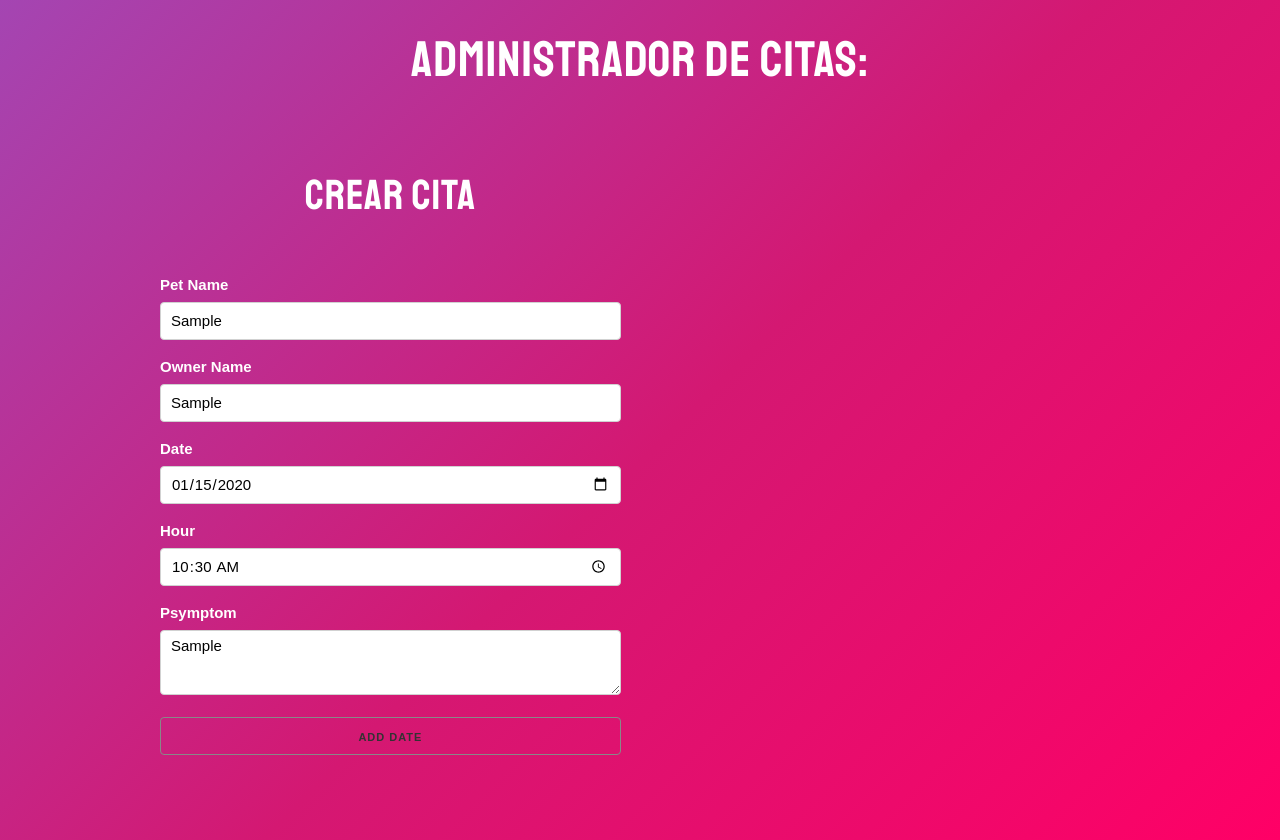
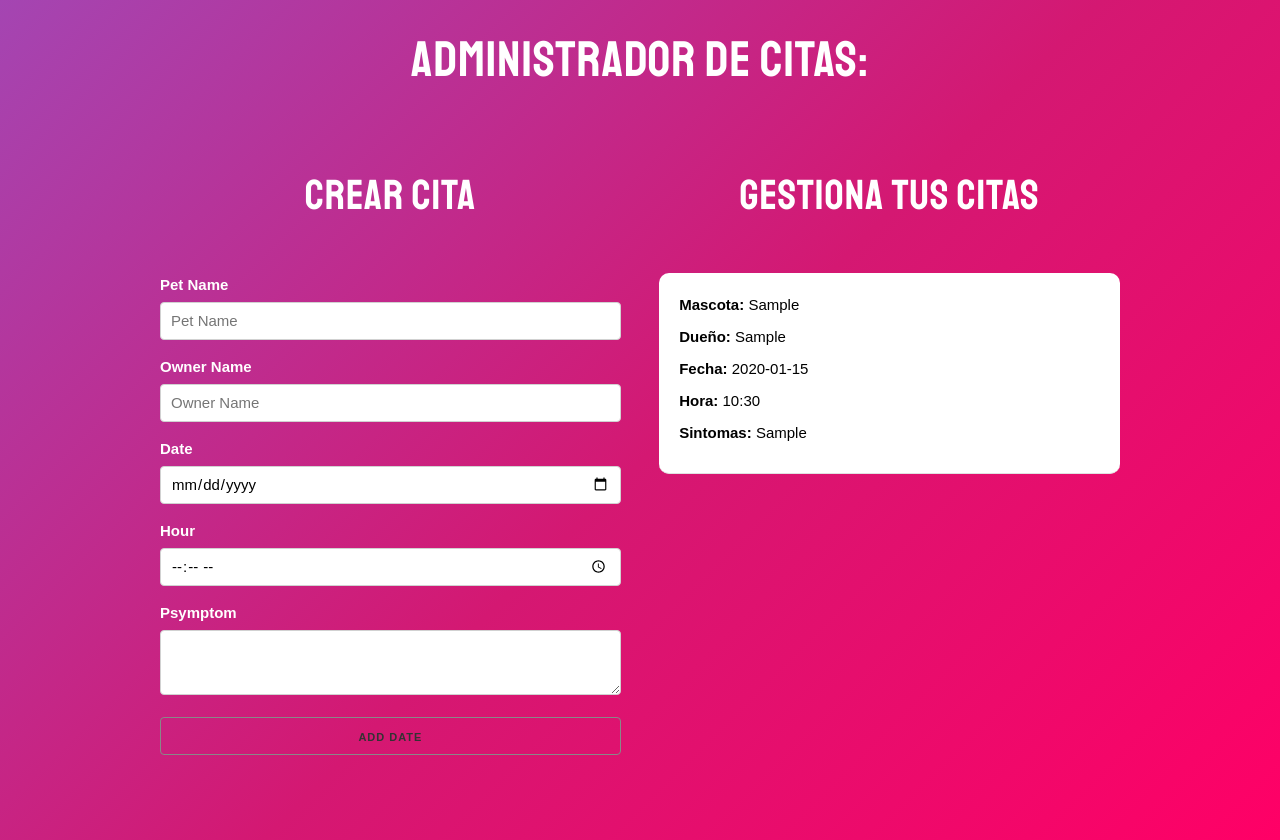
Before and after one commit to carlos-ssh/vet-appointment, a React (Create React App) app: page / in a window 1280 px wide. Both pictures are taken after typing "Sample", "Sample", "2020-01-15", "10:30", "Sample" into the empty fields and a click on the button "ADD DATE". Built offline with nearby package versions, Linux system fonts and the light colour scheme.

Commit message:
Add a funtion to display dates.

```diff
--- a/src/App.js
+++ b/src/App.js
@@ -1,16 +1,37 @@
-import React, { Fragment } from 'react';
+import React, { Fragment, useState } from 'react';
 import Formulario from './components/Formulario';
+import Cita from './components/Cita'
 
 function App() {
+
+  //Arreglo de citas
+  const [citas, guardarCitas] = useState([]);
+
+  // Funcion que tome las citas actuales y agregue una nueva
+  const crearCita = cita => {
+    guardarCitas([
+      ...citas, cita
+    ])
+  }
+
   return (
     <div className="App">
       <h1>Administrador de Citas:</h1>
       <div className="container">
         <div className="row">
           <div className="one-half column">
-            <Formulario />
+            <Formulario
+              crearCita={crearCita}
+            />
           </div>
           <div className="one-half column">
+            <h2>Gestiona tus Citas</h2>
+            {citas.map(cita => (
+              <Cita
+                key={cita.id}
+                cita={cita}
+              />
+            ))}
           </div>
         </div>
       </div>
--- /dev/null
+++ b/src/components/Cita.js
@@ -0,0 +1,13 @@
+import React from 'react';
+
+const Cita = ({cita}) => (
+  <div className="cita">
+    <p>Mascota: <span>{cita.mascota}</span></p>
+    <p>Dueño: <span>{cita.propietario}</span></p>
+    <p>Fecha: <span>{cita.fecha}</span></p>
+    <p>Hora: <span>{cita.hora}</span></p>
+    <p>Sintomas: <span>{cita.sintomas}</span></p>
+  </div>
+)
+
+export default Cita;
--- a/src/components/Formulario.js
+++ b/src/components/Formulario.js
@@ -1,7 +1,7 @@
 import React, { Fragment, useState } from 'react';
 import { v4 as uuidv4 } from 'uuid'; // uuid es una paqueteria de NPM para crear ID's
 
-const Formulario = () => {
+const Formulario = ({crearCita}) => {
 
   //Crea el estado de las citas
   const [cita, actualizarCita] = useState({
@@ -43,9 +43,16 @@
     console.log(cita);
 
     // Crear cita
-
+    crearCita(cita);
 
     // Reiniciar el Form
+    actualizarCita({
+      mascota: '',
+      propietario: '',
+      fecha: '',
+      hora: '',
+      sintomas: ''
+    });
   }
 
   return (
```
